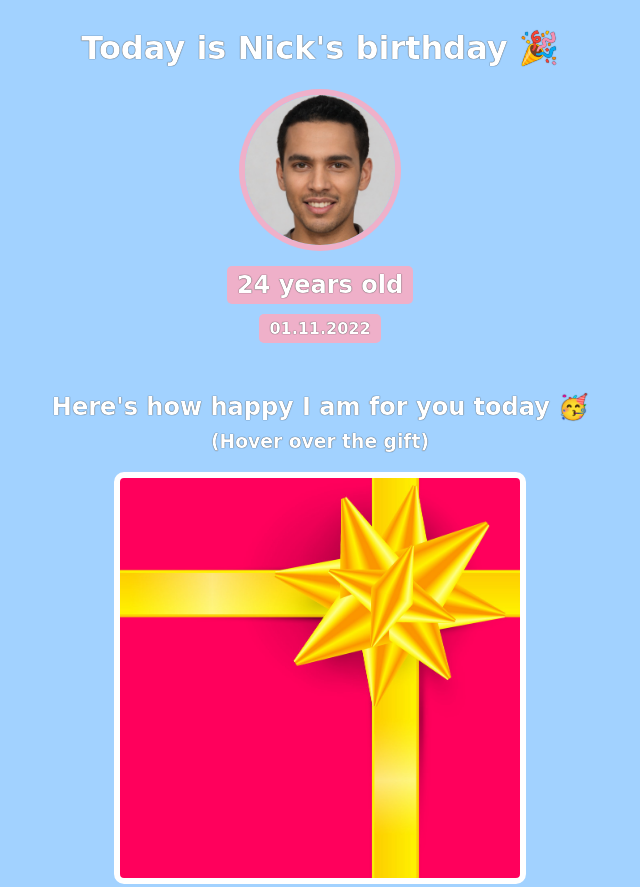
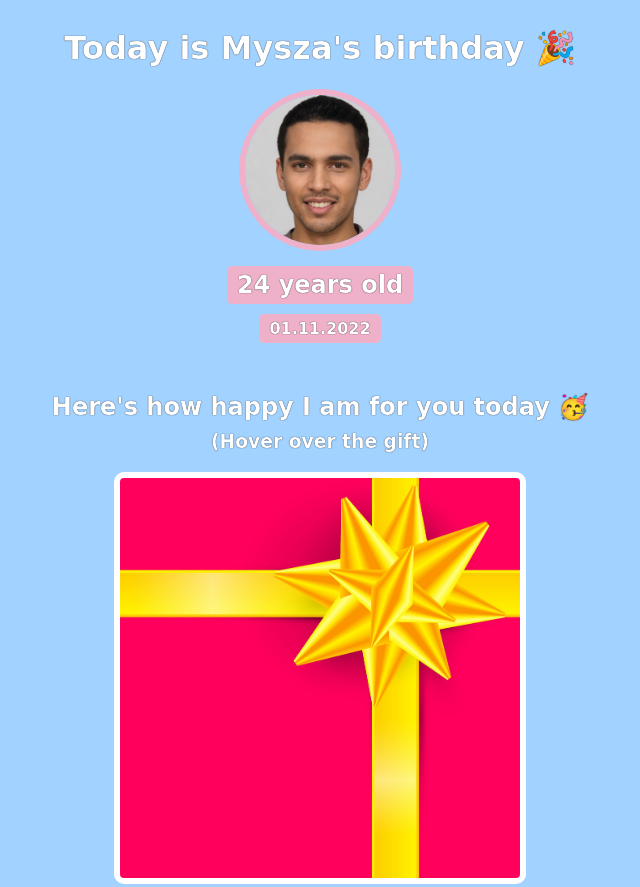
Before and after one commit to DominoAThor/birthday-gift-card, a plain HTML site: page index.html in a window 1280 px wide. Shown: the top 887 px of the page, without its empty margins (320-960 px from the left). Drawn offline with Linux system fonts and the light colour scheme; a web font is replaced by a local one.

Commit message:
Update index.html
changed the name

```diff
--- a/index.html
+++ b/index.html
@@ -7,7 +7,7 @@
     </head>
     <body>
         <div id="header">
-            <h1>Today is Nick's birthday 🎉</h1>
+            <h1>Today is Mysza's birthday 🎉</h1>
             <img id="bff-img" src="images/nick.jpg">
             <h2 id="bday-age">24 years old</h2>
             <h4 id="bday-date">01.11.2022</h4>
```
